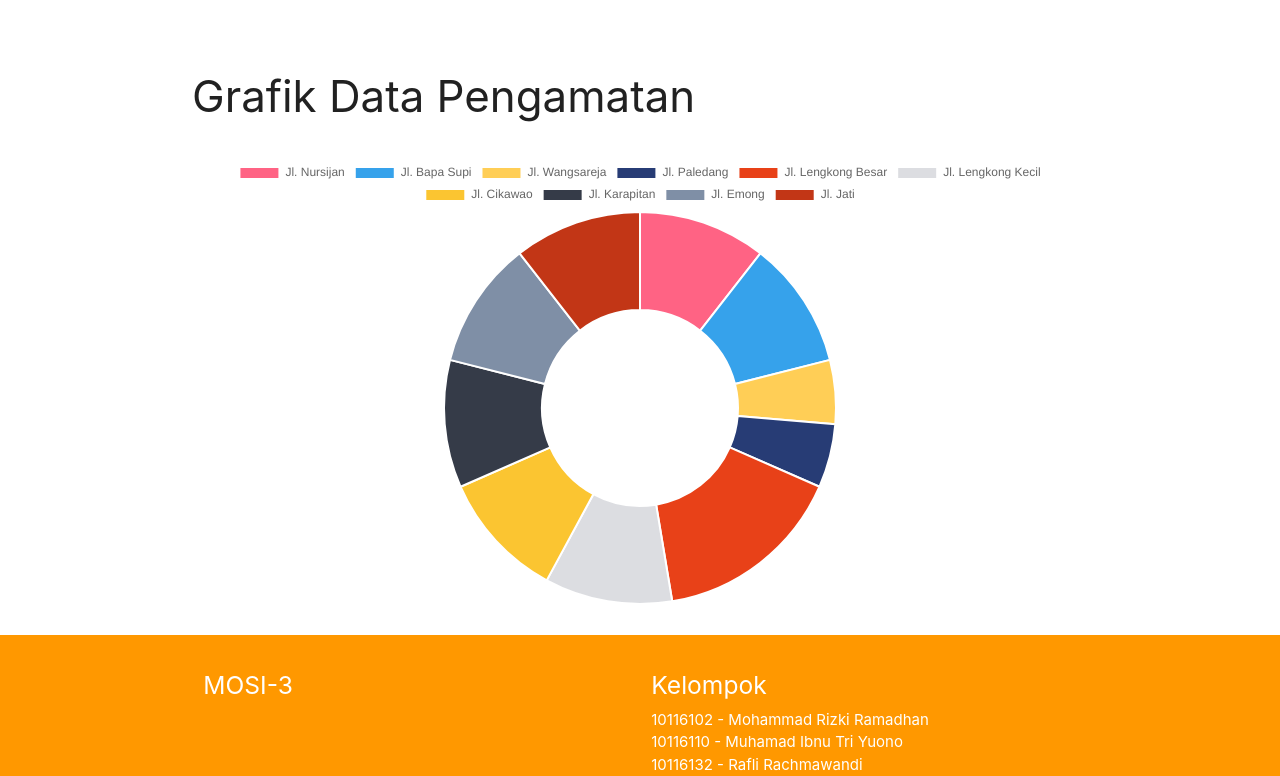
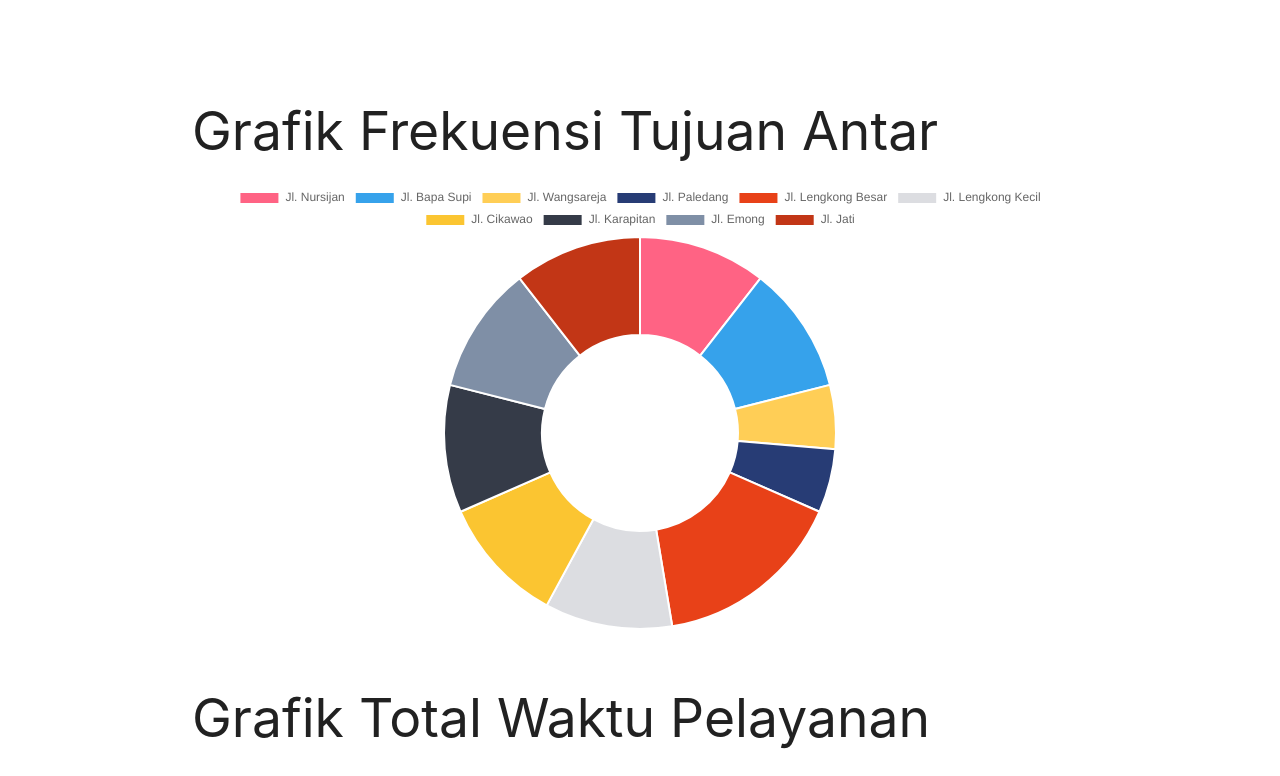
Before and after one commit to raflirach/mosi-antrian, a React (Create React App) app: page / in a window 1280 px wide. Shown: the part 9821-10597 px from the top of the page. Built offline with nearby package versions, Linux system fonts and the light colour scheme.

Commit message:
give some data to graph using props

```diff
--- a/src/sections/GrafikPengamatan.js
+++ b/src/sections/GrafikPengamatan.js
@@ -1,6 +1,9 @@
 import React, { Component } from 'react';
 import GrafikDoughnut from '../components/GrafikDoughnut';
+import GrafikBar from '../components/GrafikBar';
+
 let dataArea = require('../data/dataArea.json');
+let dataTabelSimulasi = require('../data/dataTabelSimulasi.json');
 
 export default class GrafikPengamatan extends Component {
   render() {
@@ -10,12 +13,26 @@ export default class GrafikPengamatan extends Component {
     let dataAreaProps = dataArea.map(data => {
       return data.durasi;
     });
+    let labelTabel = dataTabelSimulasi.map(data => {
+      return data.i;
+    });
+    let dataTabel = dataTabelSimulasi.map(data => {
+      return data.totalWaktu;
+    });
+
     return (
       <div id="section3" className="container">
         <h1>Grafik Pengamatan</h1>
         <br />
-        <h3>Grafik Data Pengamatan</h3>
-        <GrafikDoughnut labelArea={labelArea} dataArea={dataAreaProps} />
+        <br />
+        <GrafikDoughnut judul={'Grafik Frekuensi Tujuan Antar'} labelArea={labelArea} dataArea={dataAreaProps} />
+        <br />
+        <GrafikBar
+          judul={'Grafik Total Waktu Pelayanan'}
+          labelGraph={'Total Waktu Pelayanan dalam Menit'}
+          labelArea={labelTabel}
+          dataArea={dataTabel}
+        />
       </div>
     );
   }
```
